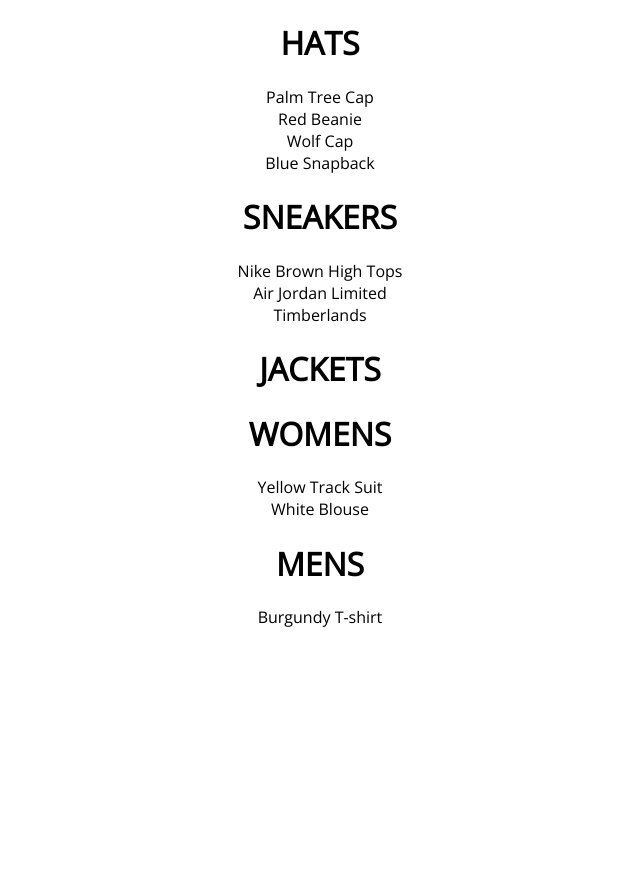
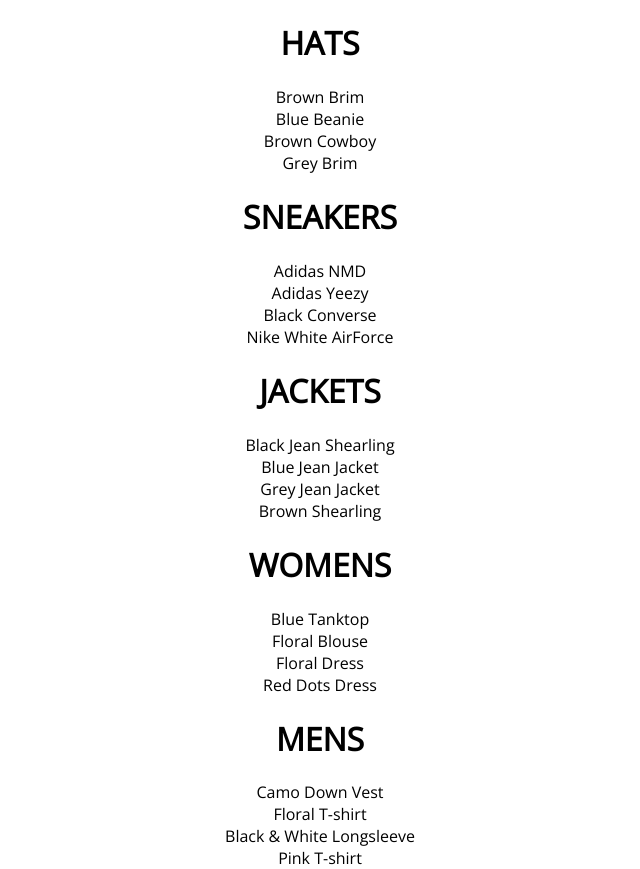
Before and after one commit to KolipakaSrinivas/crwn-clothing, a React (Create React App) app: page /shop in a window 1280 px wide. Shown: the whole page, without its empty margins (320-960 px from the left). Before the commit the page ends 800 px from the top, so only its background shows below. Built offline with nearby package versions, Linux system fonts and the light colour scheme.

Commit message:
chaned the lessthan symbol

```diff
--- a/src/components/collection-preview/collection-preview.component.jsx
+++ b/src/components/collection-preview/collection-preview.component.jsx
@@ -7,7 +7,7 @@
             <h1 className='title'>{title.toUpperCase()}</h1>
             <div className='preview'>
                 {
-                    items.filter((item,index)=>index > 4)
+                    items.filter((item,index)=>index < 4)
                     .map(items=>(
                            <div key={items.id}>{items.name}</div>
                         )
```
